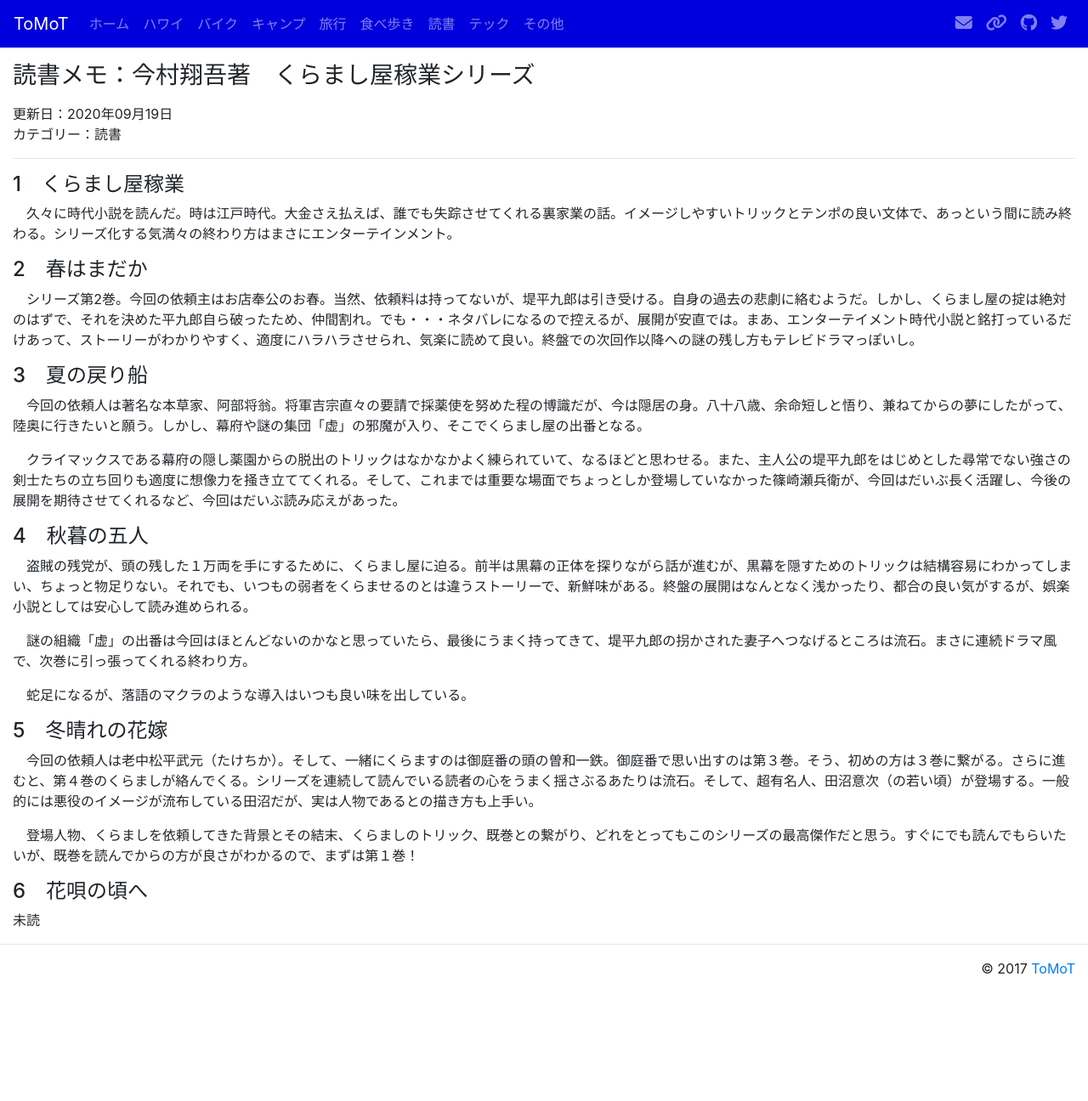
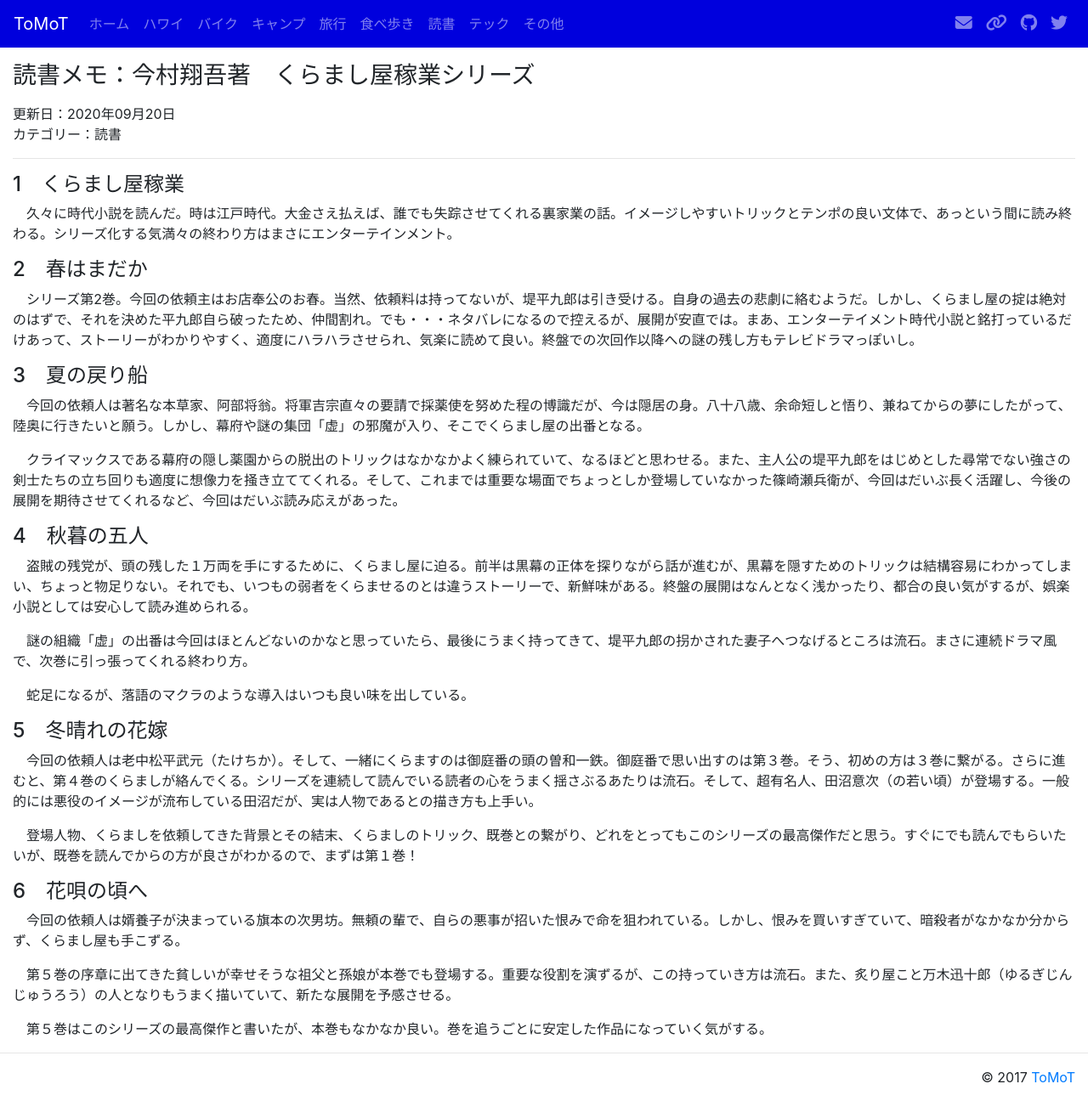
Before and after one commit to tomot/tomot.github.io, a Jekyll site: the page built from pages/book-imamura.md, in a window 1280 px wide. Shown: the whole page at 85% size. Built offline with Jekyll 4.4.1, drawn with Linux system fonts in a browser that asks for light colours; nearby versions of some CDN libraries; before the commit the page ends 1168 px from its top, so only the background shows below that.

Commit message:
add a book by Imamura

```diff
--- a/pages/book-imamura.md
+++ b/pages/book-imamura.md
@@ -1,7 +1,7 @@
 ---
 layout: page
 title: 読書メモ：今村翔吾著　くらまし屋稼業シリーズ
-date: 2020-09-19
+date: 2020-09-20
 categories: 読書
 ---
 #### 1　くらまし屋稼業
@@ -34,4 +34,8 @@ categories: 読書
 
 #### 6　花唄の頃へ
 
-未読
+　今回の依頼人は婿養子が決まっている旗本の次男坊。無頼の輩で、自らの悪事が招いた恨みで命を狙われている。しかし、恨みを買いすぎていて、暗殺者がなかなか分からず、くらまし屋も手こずる。
+
+　第５巻の序章に出てきた貧しいが幸せそうな祖父と孫娘が本巻でも登場する。重要な役割を演ずるが、この持っていき方は流石。また、炙り屋こと万木迅十郎（ゆるぎじんじゅうろう）の人となりもうまく描いていて、新たな展開を予感させる。
+
+　第５巻はこのシリーズの最高傑作と書いたが、本巻もなかなか良い。巻を追うごとに安定した作品になっていく気がする。
```
Also changed, not shown: book.md (+1 -1 lines), index.md (+1 -1 lines).
